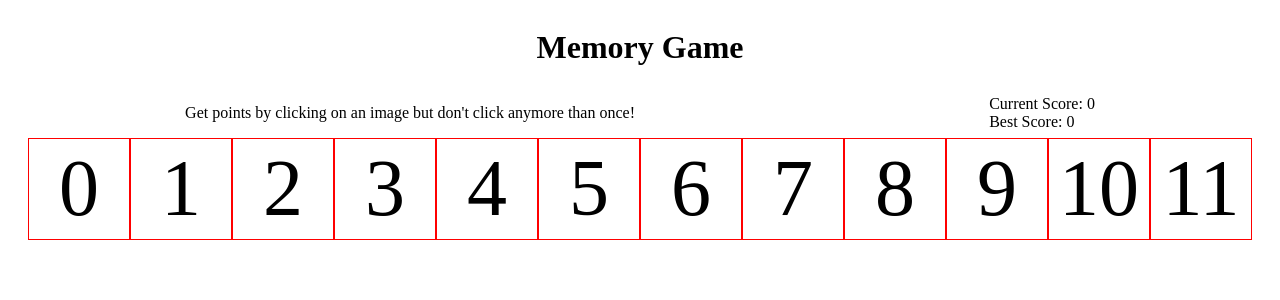
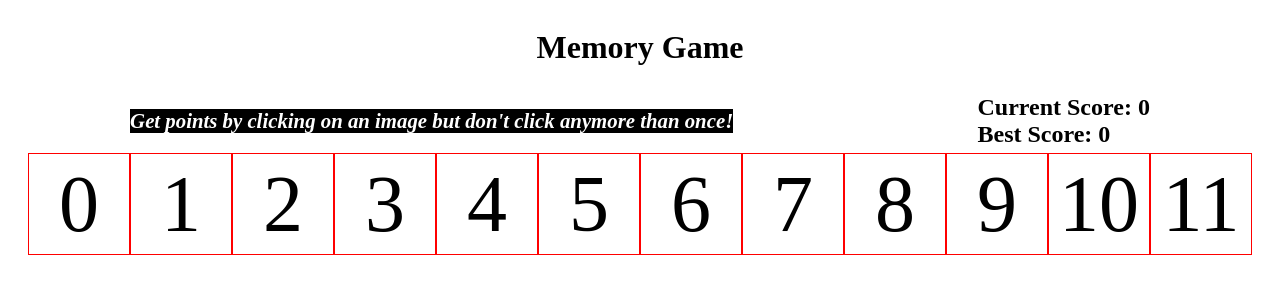
Before and after one commit to aleksandar-code/memory-card, a React (Vite) app: page / in a window 1280 px wide. Shown: the top 300 px of the page. Built offline with nearby package versions, Linux system fonts and the light colour scheme.

Commit message:
Memory card working

```diff
--- a/src/components/Header.tsx
+++ b/src/components/Header.tsx
@@ -4,7 +4,7 @@ export function Header({ bestScore, currentScore }) {
       <header>
         <h1>Memory Game</h1>
         <div>
-          <p>
+          <p className="instructions">
             Get points by clicking on an image but don't click anymore than
             once!
           </p>
--- a/src/index.css
+++ b/src/index.css
@@ -41,3 +41,17 @@ header > div {
 .card:hover {
   transform: scale(1.2);
 }
+
+.best-score,
+.current-score {
+  font-size: 1.5rem;
+  font-weight: 900;
+}
+
+.instructions {
+  font-size: 1.3rem;
+  font-weight: 900;
+  font-style: italic;
+  background-color: black;
+  color: white;
+}
```
